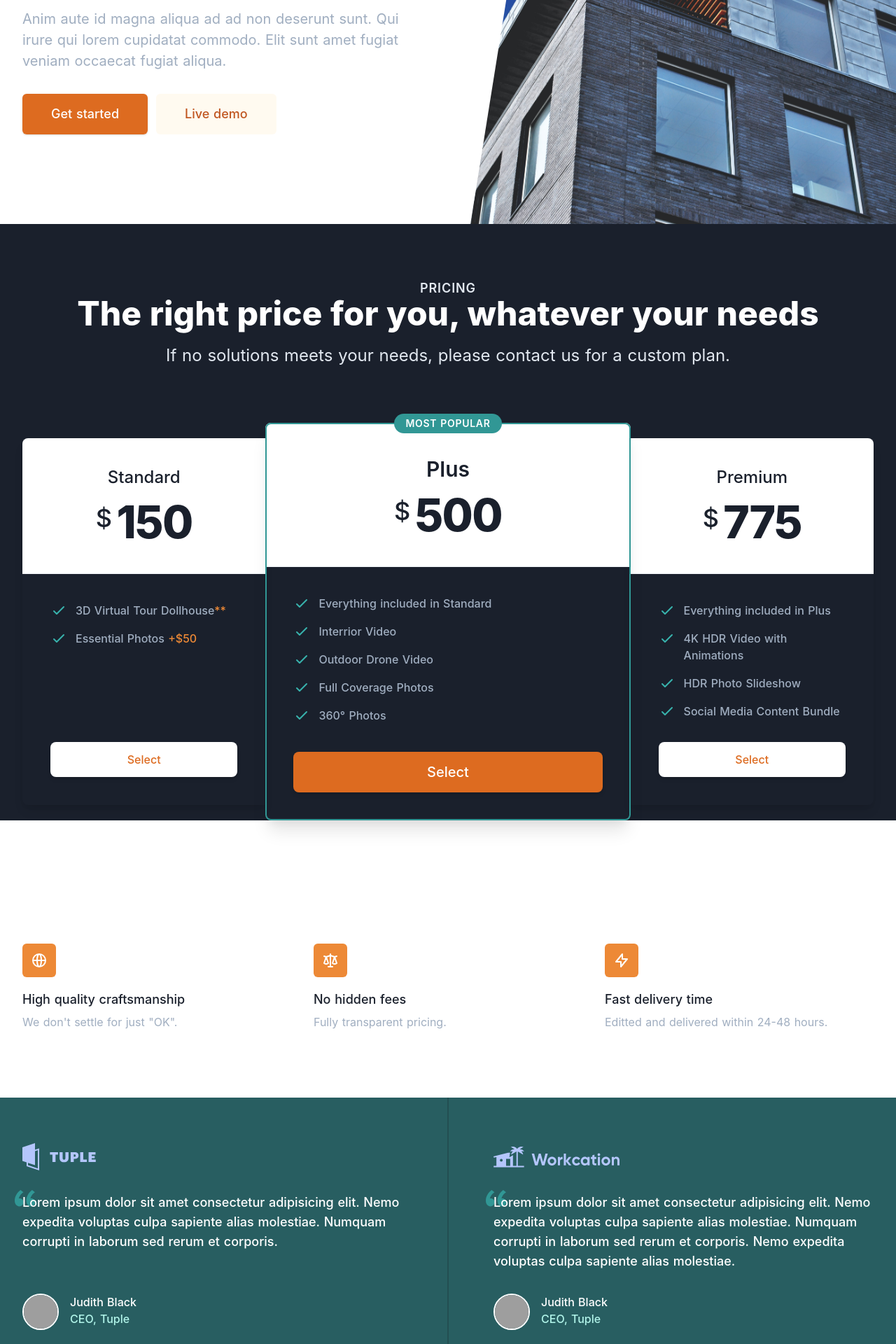
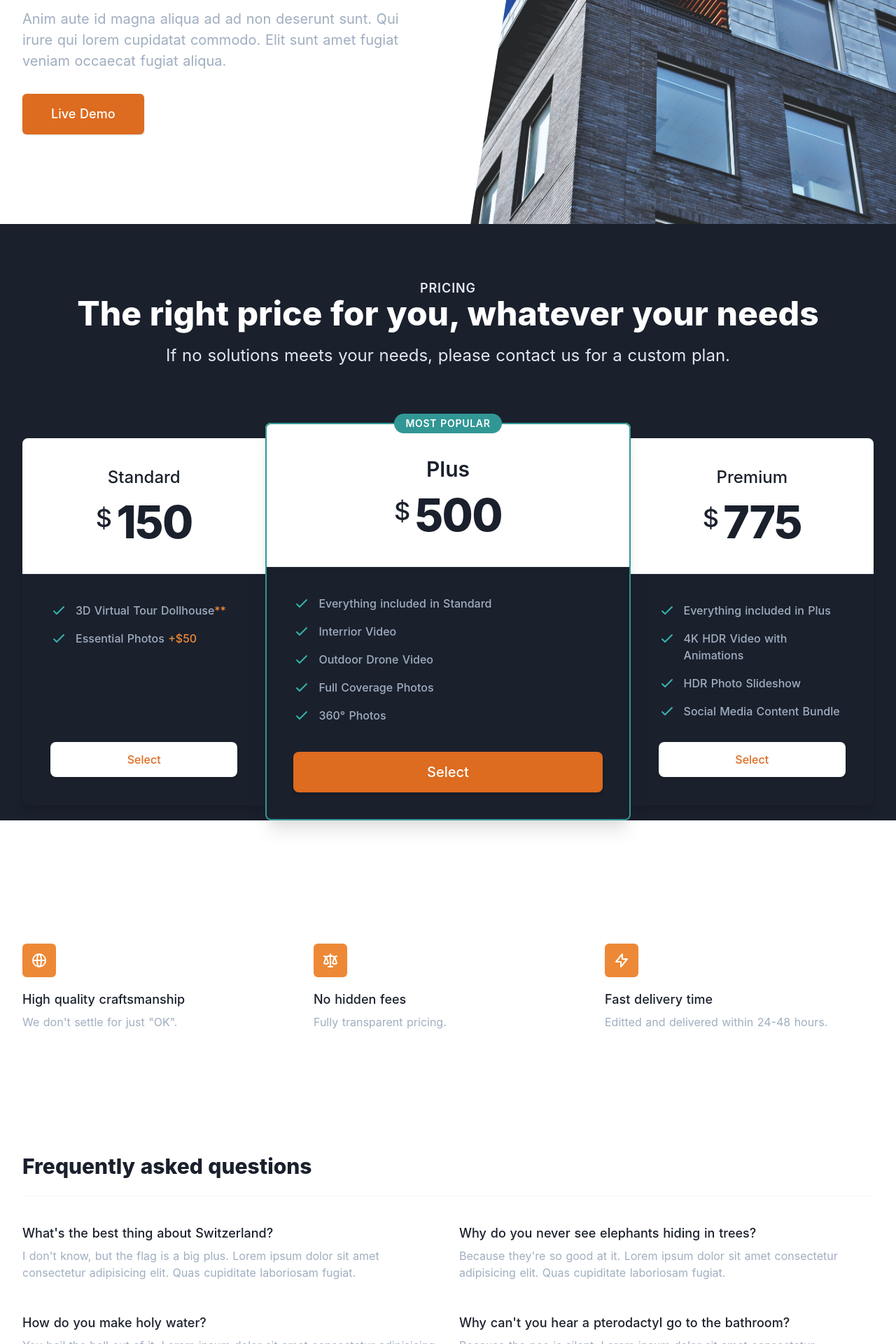
Before and after one commit to tomkonidas/sellyourlistings, a Nuxt app: page / in a window 1280 px wide. Shown: the part 280-2200 px from the top of the page at 70% size. Built offline with nearby package versions, Linux system fonts and the light colour scheme; grey boxes are pictures that could not be loaded; what @tailwindcss/ui would draw is missing.

Commit message:
Update Layout

```diff
--- a/components/FAQ.vue
+++ b/components/FAQ.vue
@@ -1,5 +1,5 @@
 <template>
-  <div id="faq" class="bg-white">
+  <div id="faq" class="bg-gray-50">
     <div
       class="max-w-screen-xl mx-auto pt-12 pb-16 sm:pt-16 sm:pb-20 px-4 sm:px-6 lg:pt-20 lg:pb-28 lg:px-8"
     >
--- a/components/Hero.vue
+++ b/components/Hero.vue
@@ -32,16 +32,6 @@
             </nav>
         </div>
 
-        <!--
-            Mobile menu, show/hide based on menu open state.
-
-            Entering: "duration-150 ease-out"
-            From: "opacity-0 scale-95"
-            To: "opacity-100 scale-100"
-            Leaving: "duration-100 ease-in"
-            From: "opacity-100 scale-100"
-            To: "opacity-0 scale-95"
-        -->
         <transition
             enter-active-class="duration-150 ease-out"
             enter-class="opacity-0 scale-95"
@@ -90,12 +80,7 @@
             <div class="mt-5 sm:mt-8 sm:flex sm:justify-center lg:justify-start">
                 <div class="rounded-md shadow">
                 <a href="#" class="w-full flex items-center justify-center px-8 py-3 border border-transparent text-base leading-6 font-medium rounded-md text-white bg-orange-600 hover:bg-orange-500 focus:outline-none focus:shadow-outline transition duration-150 ease-in-out md:py-4 md:text-lg md:px-10">
-                    Get started
-                </a>
-                </div>
-                <div class="mt-3 sm:mt-0 sm:ml-3">
-                <a href="#" class="w-full flex items-center justify-center px-8 py-3 border border-transparent text-base leading-6 font-medium rounded-md text-orange-700 bg-orange-100 hover:text-orange-600 hover:bg-orange-50 focus:outline-none focus:shadow-outline focus:border-orange-300 transition duration-150 ease-in-out md:py-4 md:text-lg md:px-10">
-                    Live demo
+                    Live Demo
                 </a>
                 </div>
             </div>
--- a/pages/index.vue
+++ b/pages/index.vue
@@ -3,7 +3,7 @@
     <Hero />
     <Pricing />
     <Features />
-    <Testimonials />
+    <!-- <Testimonials /> -->
     <FAQ />
     <Footer />
   </div>
```
